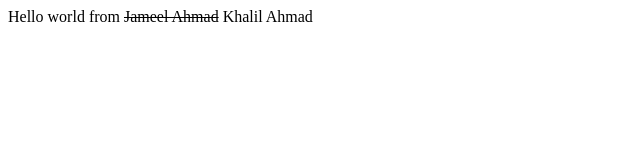
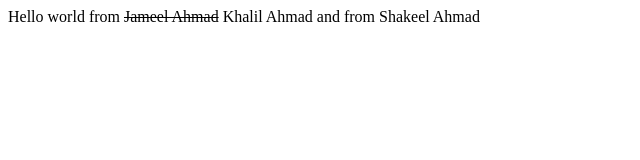
Before and after one commit to Jameelmanzoor/bootcamp2020-class1, a plain HTML site: page index.html in a window 1280 px wide. Shown: the whole page, without its empty margins (0-640 px from the left). Drawn offline with Linux system fonts and the light colour scheme.

Commit message:
updated index.html
hello world from shakeel ahmad also

```diff
--- a/index.html
+++ b/index.html
@@ -6,6 +6,6 @@
     <title>First Example Bootcamp 2020</title>
 </head>
 <body>
-    <div>Hello world from <s>Jameel Ahmad</s> Khalil Ahmad</div>
+    <div>Hello world from <s>Jameel Ahmad</s> Khalil Ahmad and from Shakeel Ahmad</div>
 </body>
 </html>
```
